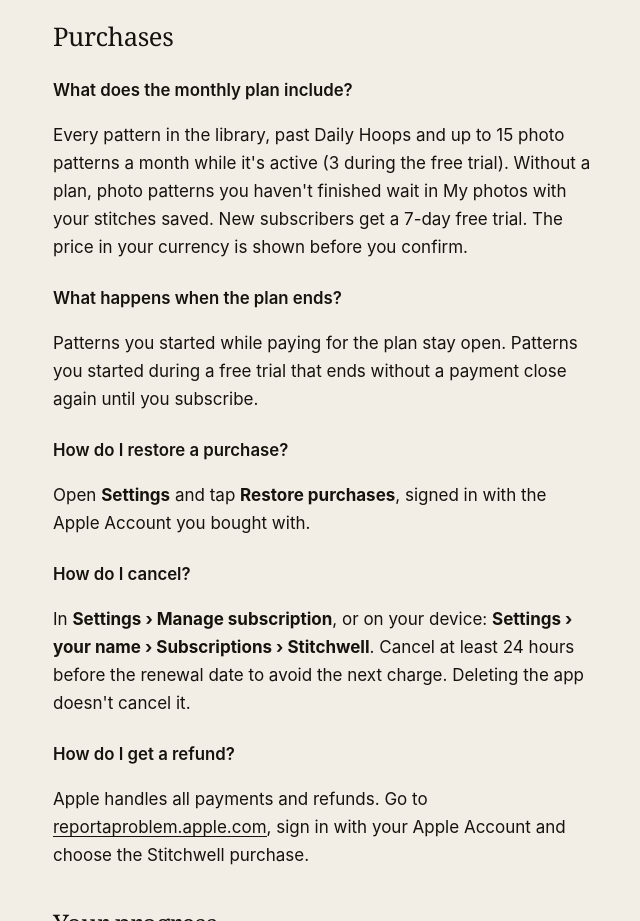
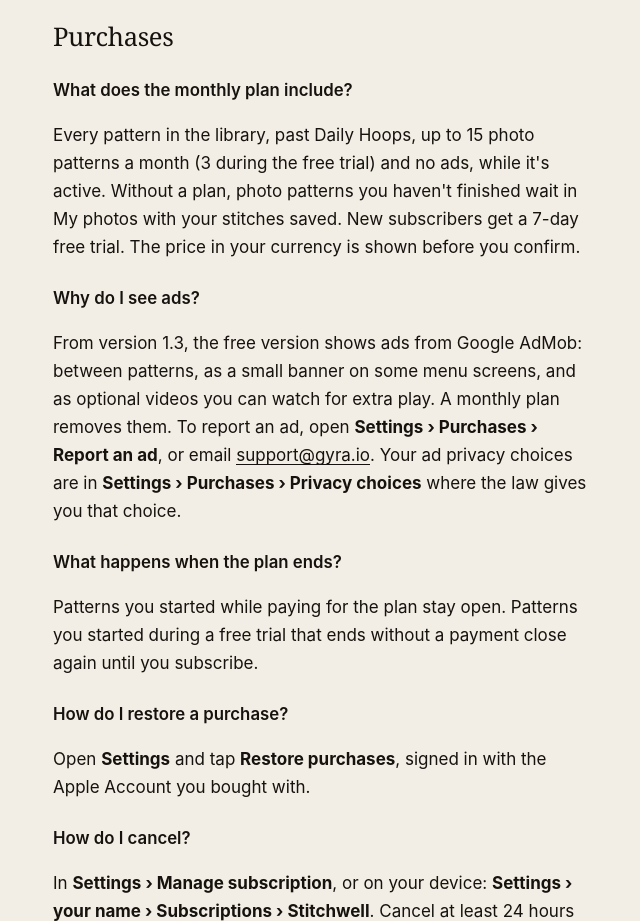
Before and after one commit to kylerezza/gyra-site, a plain HTML site: page docs/stitchwell/support/index.html in a window 1280 px wide. Shown: the part 880-1801 px from the top of the page, without its empty margins (315-955 px from the left). Drawn offline with Linux system fonts and the light colour scheme.

Commit message:
Stitchwell pages: drop "No ads", add an ads answer to support
- App page: "No ads and no account." -> "No account needed." Ads run from
  1.3 (TestFlight now); Stitchwell METADATA_RULES 25 / GROWTH_RULES 20:
  never say "no ads" while ads exist.
- Support: "Why do I see ads?" (where they show, a plan removes them,
  Report an ad, privacy choices); the plan answer says "no ads".

Co-Authored-By: Claude Opus 5.5 <noreply@anthropic.com>

```diff
--- a/docs/stitchwell/support/index.html
+++ b/docs/stitchwell/support/index.html
@@ -34,7 +34,9 @@
 
 <h2>Purchases</h2>
 <h3>What does the monthly plan include?</h3>
-<p>Every pattern in the library, past Daily Hoops and up to 15 photo patterns a month while it's active (3 during the free trial). Without a plan, photo patterns you haven't finished wait in My photos with your stitches saved. New subscribers get a 7-day free trial. The price in your currency is shown before you confirm.</p>
+<p>Every pattern in the library, past Daily Hoops, up to 15 photo patterns a month (3 during the free trial) and no ads, while it's active. Without a plan, photo patterns you haven't finished wait in My photos with your stitches saved. New subscribers get a 7-day free trial. The price in your currency is shown before you confirm.</p>
+<h3>Why do I see ads?</h3>
+<p>From version 1.3, the free version shows ads from Google AdMob: between patterns, as a small banner on some menu screens, and as optional videos you can watch for extra play. A monthly plan removes them. To report an ad, open <strong>Settings › Purchases › Report an ad</strong>, or email <a href="mailto:support@gyra.io">support@gyra.io</a>. Your ad privacy choices are in <strong>Settings › Purchases › Privacy choices</strong> where the law gives you that choice.</p>
 <h3>What happens when the plan ends?</h3>
 <p>Patterns you started while paying for the plan stay open. Patterns you started during a free trial that ends without a payment close again until you subscribe.</p>
 <h3>How do I restore a purchase?</h3>
```
Also changed, not shown: apps/stitchwell/index.html (+1 -1 lines), apps/stitchwell/support.html (+3 -1 lines), docs/stitchwell/index.html (+1 -1 lines).
